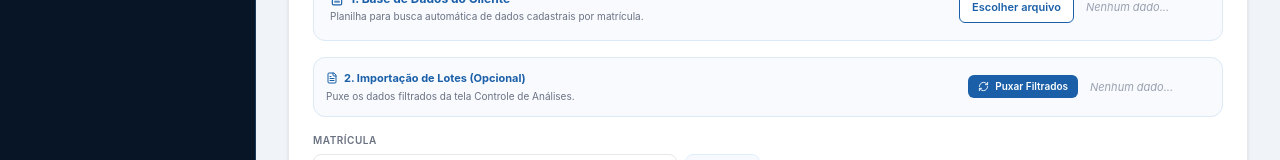
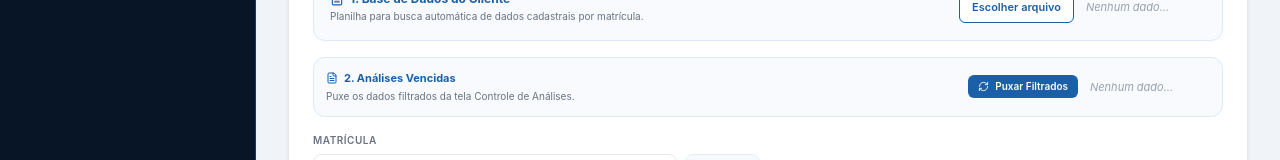
Before and after one commit to MarieleV/Notificacao-CAJ, a React (Vite) app in the folder front-end/: page /#/ in a window 1280 px wide. Shown: the part 486-646 px from the top of the page. Built offline with nearby package versions, Linux system fonts and the light colour scheme.

Commit message:
mudança no nome do item 2 de dados notificação

```diff
--- a/front-end/src/pages/RedatorNotificacao.tsx
+++ b/front-end/src/pages/RedatorNotificacao.tsx
@@ -68,7 +68,7 @@ export function RedatorNotificacao() {
               fileLoading={hook.fileLoading}
               fileName={hook.fileNameResp}
               onImport={hook.importarDoControleAnalises}
-              title="2. Importação de Lotes (Opcional)"
+              title="2. Análises Vencidas"
               subtitle="Puxe os dados filtrados da tela Controle de Análises."
               inputId="upload-base-resp"
               compact={true}
```
